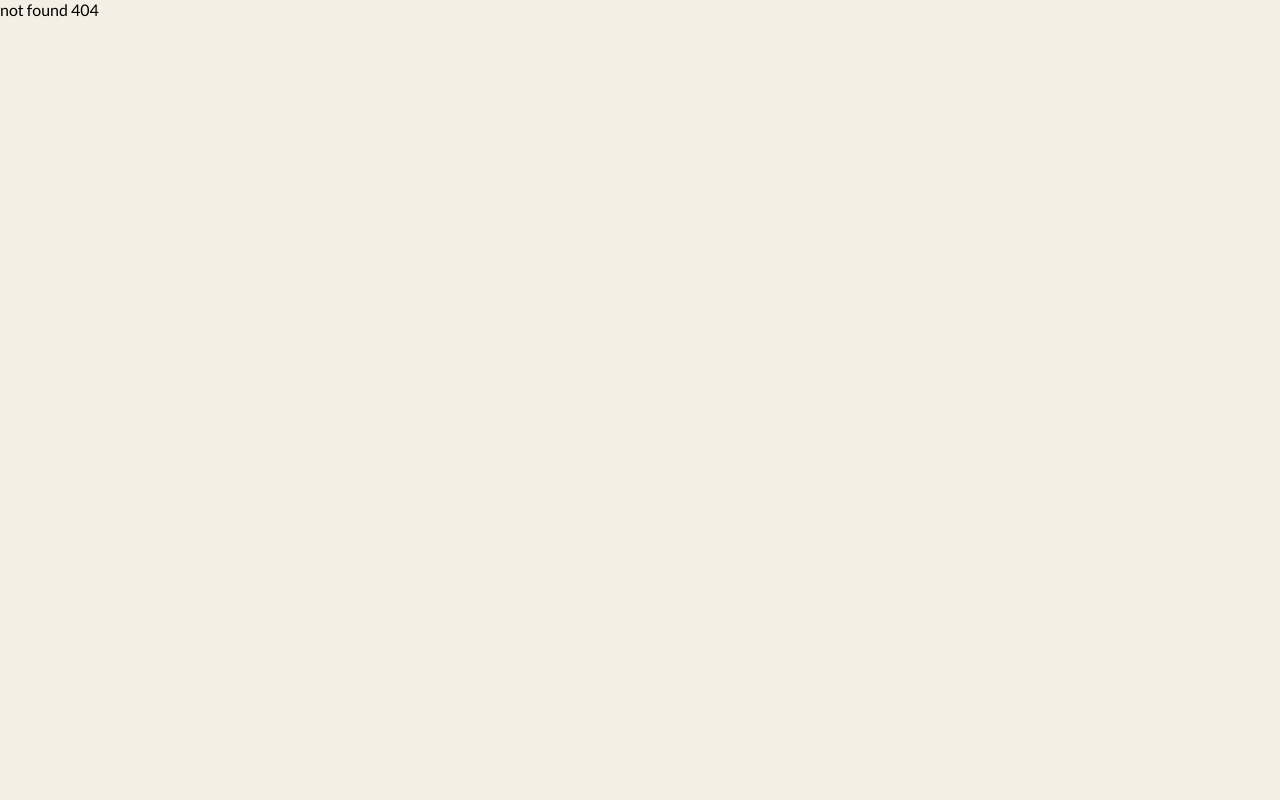
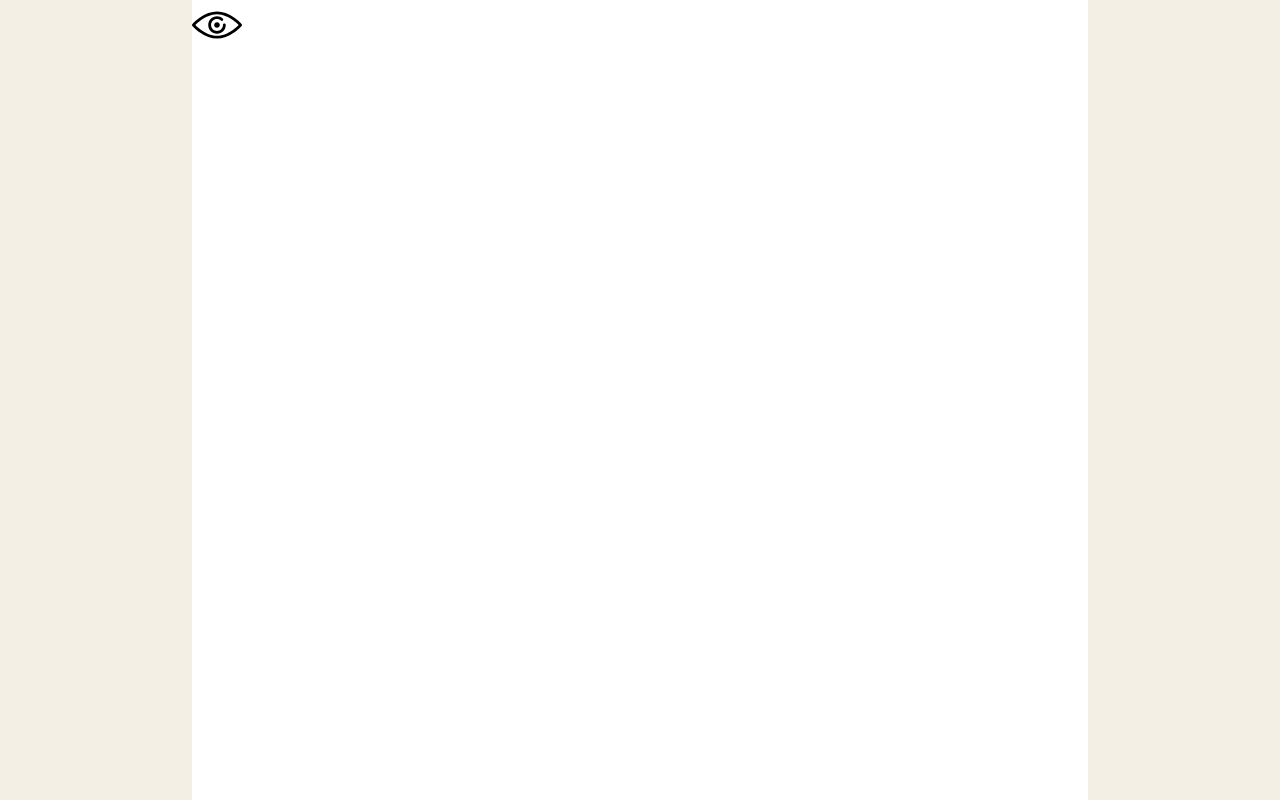
Before and after one commit to vlad424/Samyth, a React (Create React App) app: page /feed in a window 1280 px wide. Before the commit this address had no page. Built offline with nearby package versions, Linux system fonts and the light colour scheme.

Commit message:
work on route

```diff
--- a/src/App.tsx
+++ b/src/App.tsx
@@ -5,12 +5,14 @@ import RegPage from './pages/RegPage';
 import { Routes, Route, Link } from "react-router-dom";
 
 import './assets/css/app.css'
+import MainPage from './pages/MainPage';
 
 function App() {
   return (
     <div className="App">
       <Routes>
         <Route path="/" element={<RegPage/>}/>
+        <Route path="feed" element={<MainPage/>}/>
         <Route path="*" element={<NotFoundPage/>}/>
       </Routes>
     </div>
--- /dev/null
+++ b/src/assets/page_css/MainPage.css
@@ -0,0 +1,30 @@
+.all_feed {
+    display: flex;
+    justify-content: center;
+    width: 100%;
+    height: 100%;
+}
+.wrap {
+    width: 70%;
+    background-color: #fff;
+}
+.main {
+    display: flex;
+    width: 100%;
+    height: 100%;
+}
+.left-side {
+    display: flex;
+    flex-direction: column;
+    width: 25%;
+}
+.content-side {
+    display: flex;
+    flex-direction: column;
+    width: 50%;
+}
+.right-side {
+    display: flex;
+    flex-direction: column;
+    width: 25%;
+}
--- /dev/null
+++ b/src/pages/MainPage.tsx
@@ -0,0 +1,27 @@
+import React from 'react';
+import eye from "../assets/img/eye.svg";
+
+import '../assets/page_css/MainPage.css'
+
+const MainPage = () => {
+    return (
+        <div className='all_feed'>
+            <div className="wrap">
+                <main className="main">
+                    <aside className="left-side">
+                        <object data={eye} type="image/svg+xml" width="50" height="50"></object>
+                    </aside>
+                    <div className="content-side">
+
+                    </div>
+                    <aside className="right-side">
+
+                    </aside>
+                </main>
+                <footer className="footer"></footer>
+            </div>
+        </div>
+    );
+};
+
+export default MainPage;
--- a/src/pages/RegPage.tsx
+++ b/src/pages/RegPage.tsx
@@ -33,7 +33,7 @@ const RegPage = () => {
                             log in
                         </button>
                         <button className="continue">
-                            continue
+                            <Link to="/feed">continue</Link>
                         </button>
                     </span>
                     <span className="footer-down">
```
Also changed, not shown: src/assets/img/eye.svg (added).
